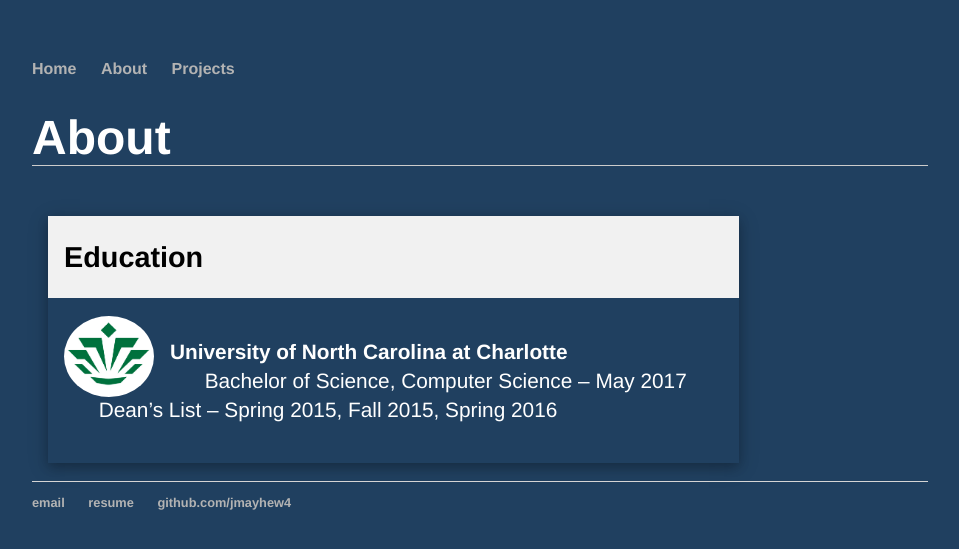
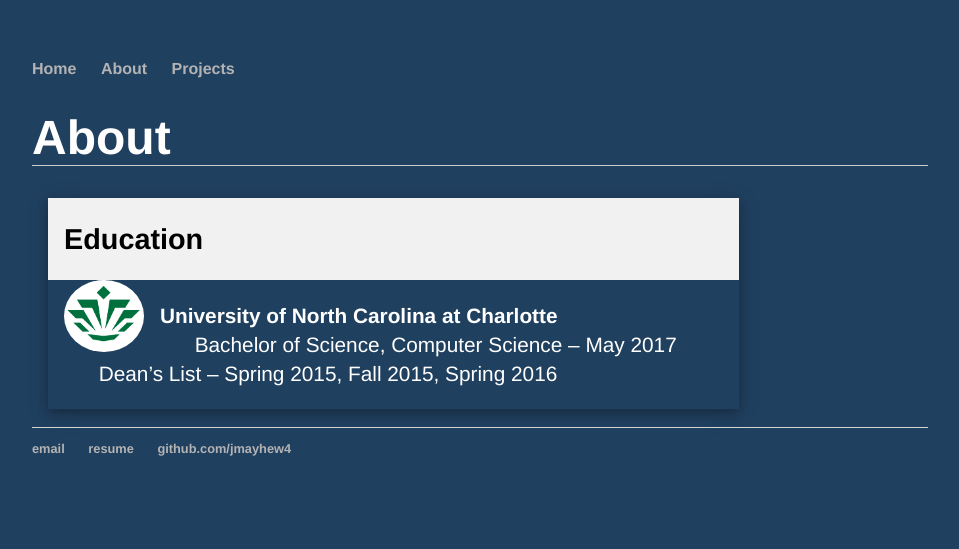
Before and after one commit to jmayhew4/jmayhew4.github.io, a Jekyll site: the page built from about/index.html, in a window 1280 px wide. Shown: the top 549 px of the page, without its empty margins (160-1119 px from the left). Built offline with Jekyll 4.4.1, drawn with Linux system fonts in a browser that asks for light colours.

Commit message:
Update index.html

```diff
--- a/about/index.html
+++ b/about/index.html
@@ -20,17 +20,15 @@
 
 <h1>About</h1>
 <div class="w3-container">
-<br>
   <div class="w3-card-4" style="width:80%">
     <header class="w3-container w3-light-grey">
       <h2>Education</h2>
     </header>
     <div class="w3-container">
-    <br>
-      <img src="../photos/UNCC.PNG" alt="Avatar" class="w3-left w3-circle w3-margin-right" style="width:90px">
+      <img src="../photos/UNCC.PNG" alt="Avatar" class="w3-left w3-circle w3-margin-right" style="width:80px">
       <pre><strong>University of North Carolina at Charlotte</strong>
       Bachelor of Science, Computer Science – May 2017
-      Dean’s List – Spring 2015, Fall 2015, Spring 2016</pre><br>
+      Dean’s List – Spring 2015, Fall 2015, Spring 2016</pre>
     </div>
   </div>
 </div>
```
